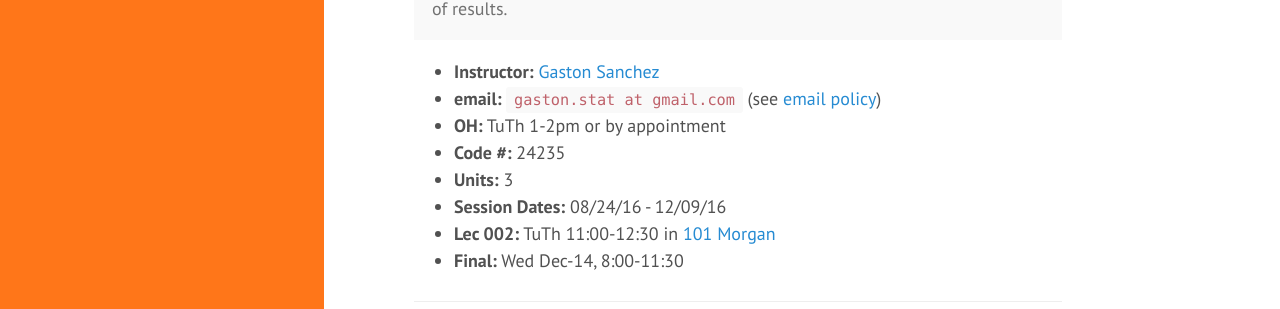
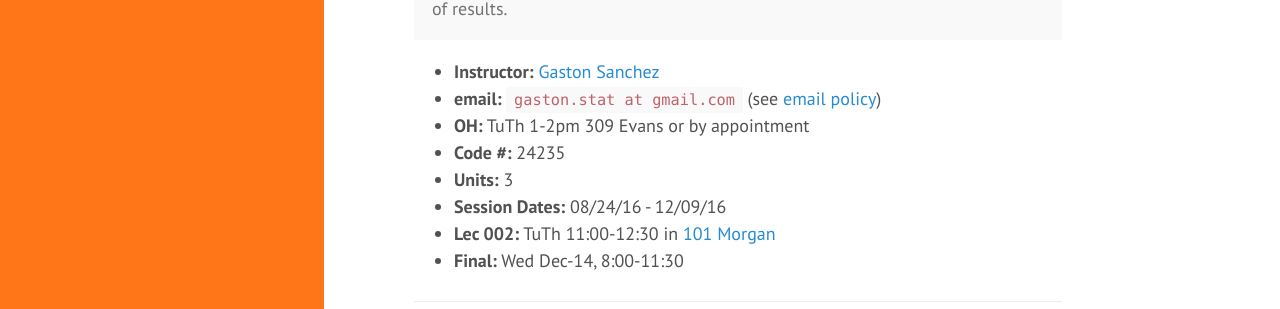
Before and after one commit to gastonstat/relic-stat133, a Jekyll site: the page built from index.html, in a window 1280 px wide and 1101 px high. Shown: the part 227-536 px from the top of the window. Built offline with Jekyll 4.4.1, drawn with Linux system fonts in a browser that asks for light colours; nearby versions of some CDN libraries; the list of posts is cut into pages by our own code.

Commit message:
index: add OH room, fall 2016

```diff
--- a/index.html
+++ b/index.html
@@ -13,7 +13,7 @@ title: Home
 <ul>
   <li><b>Instructor:</b> <a href="http://gastonsanchez.com">Gaston Sanchez</a>
   <li><b>email:</b> <code>gaston.stat at gmail.com</code> (see <a href="syllabus#email-policy">email policy</a>)
-  <li><b>OH:</b> TuTh 1-2pm or by appointment</li>
+  <li><b>OH:</b> TuTh 1-2pm 309 Evans or by appointment</li>
   <li><b>Code #:</b> 24235</li>
   <li><b>Units:</b> 3</li>
   <li><b>Session Dates:</b> 08/24/16 - 12/09/16 </li>
```
